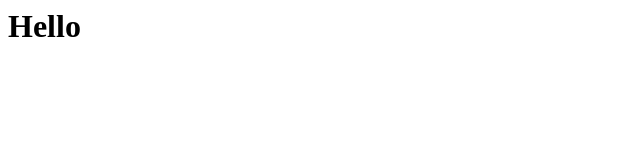
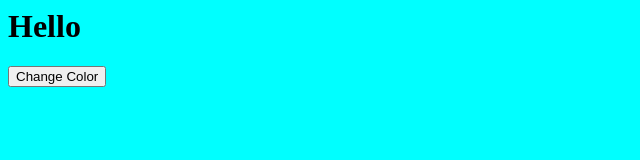
Before and after one commit to c3bosskung/gitGuide, a plain HTML site: page index.html in a window 1280 px wide. Shown: the whole page, without its empty margins (0-640 px from the left). Drawn offline with Linux system fonts and the light colour scheme.

Commit message:
add button to change backgroud color

```diff
--- a/index.html
+++ b/index.html
@@ -5,8 +5,15 @@
     <meta name="viewport" content="width=device-width, initial-scale=1.0">
     <title>Test</title>
     <script src="./main.js"></script>
+    <script>
+        const changeColor = () => {
+            const changeC = document.getElementById('color');
+            changeC.setAttribute('style', 'background-color: red');
+        }
+    </script>
 </head>
-<body>
+<body style="background-color: aqua" id="color">
     <h1>Hello</h1>
+    <button onclick="changeColor()">Change Color</button>
 </body>
 </html>
```
